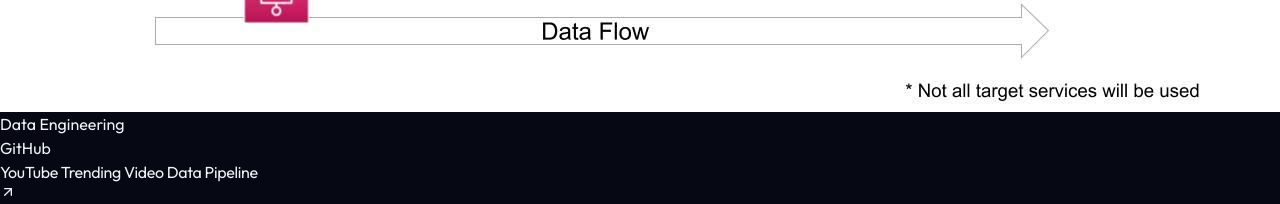
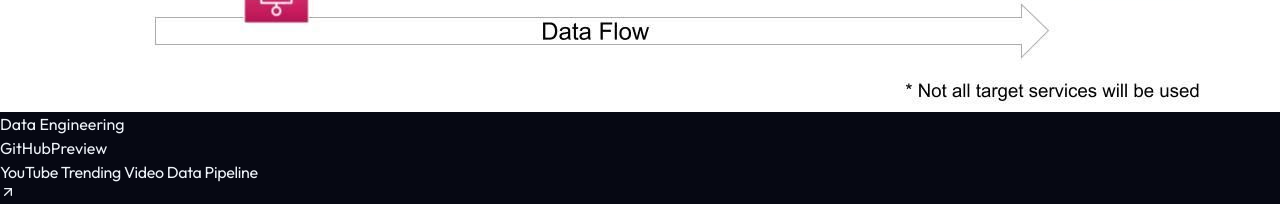
Before and after one commit to Abdoul-razaq/Data-Portfolio-Website, a React (Vite) app: page / in a window 1280 px wide. Shown: the part 6020-6224 px from the top of the page. Built offline with nearby package versions, Linux system fonts and the light colour scheme.

Commit message:
style: adjust Navbar logo font size and use demo property for PySpark file link

```diff
--- a/src/components/Navbar.tsx
+++ b/src/components/Navbar.tsx
@@ -64,7 +64,7 @@ export function Navbar() {
         >
           {/* ── LOGO ── */}
           <Link to="/" className="flex items-center group">
-            <span className="font-display text-1.5xl tracking-tight text-white">
+            <span className="font-display text-1.8xl tracking-tight text-white">
               Portfolio.
             </span>
           </Link>
--- a/src/components/type/project.ts
+++ b/src/components/type/project.ts
@@ -96,7 +96,7 @@ export const projects: Project[] = [
     tools: ["Python", "AWS S3", "AWS Lambda", "AWS Glue", "PySpark", "AWS Athena", "AWS IAM", "AWS Step Functions", "AWS CLI"],
     gallery: ["/images/Project-2.png", "/images/architecture.jpeg"],
     github: "https://github.com/Abdoul-razaq/YouTube-Trending-Video-Analytics",
-    pysparkCode: "https://github.com/Abdoul-razaq/YouTube-Trending-Video-Analytics/blob/main/pyspark_code.py",
+    demo: "https://github.com/Abdoul-razaq/YouTube-Trending-Video-Analytics/blob/main/pyspark_code.py",
     dataSource: "Trending YouTube Video Statistics dataset (Kaggle), containing daily trending-video metrics across 10 regions (US, GB, CA, DE, FR, IN, JP, KR, MX, RU).",
     toolDetails: [
       { name: "AWS S3", description: "Object storage forming the data lake — holds the raw, cleansed, and analytics-ready layers of the pipeline." },
```
